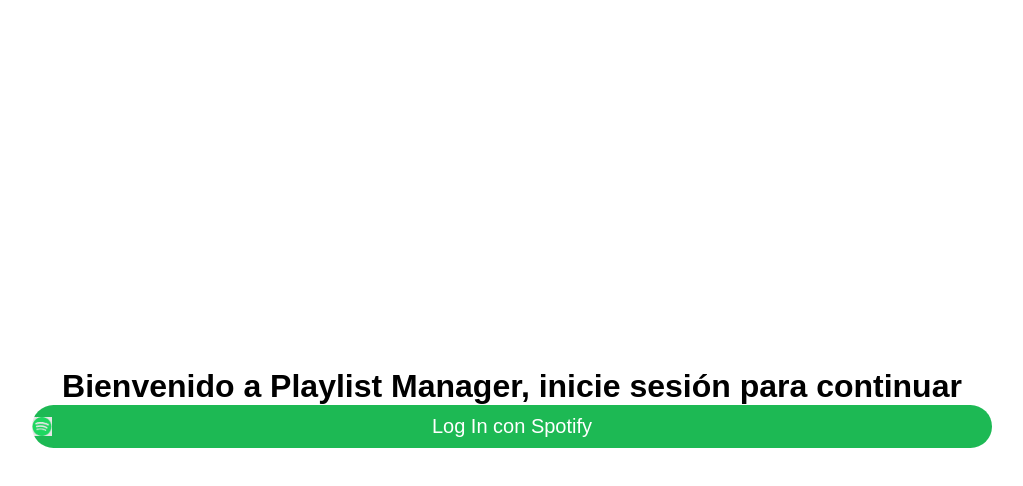
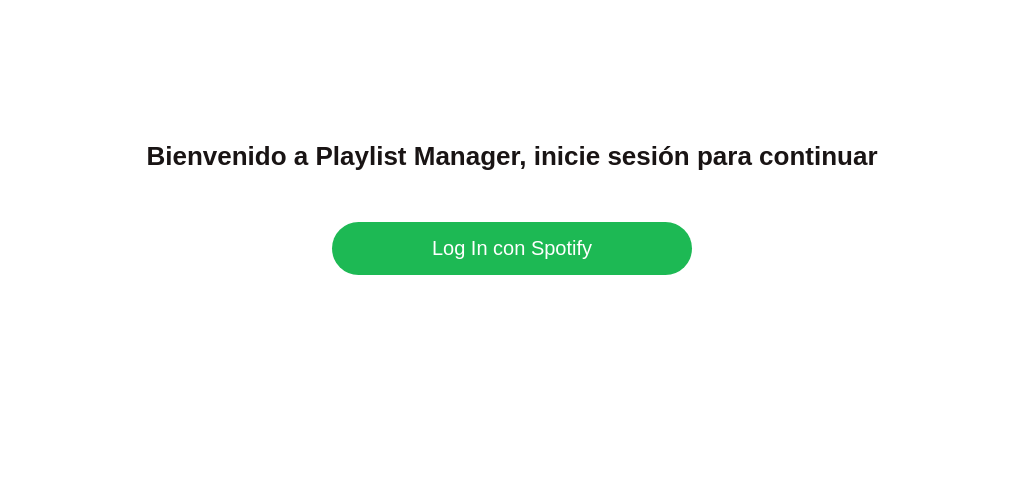
Before and after one commit to fvidalf/Playlist-Manager-Front, a React (Vite) app: page / in a window 1280 px wide. Shown: the top 486 px of the page, without its empty margins (128-1151 px from the left). Built offline with nearby package versions, Linux system fonts and the light colour scheme.

Commit message:
modificaciones esteticas

```diff
--- a/src/Login.jsx
+++ b/src/Login.jsx
@@ -3,8 +3,8 @@
 export default function App() {
   return (
     <>
-    <h1>Bienvenido a Playlist Manager, inicie sesión para continuar</h1>
-    <button>Log In con Spotify</button>
+    <h1> Bienvenido a Playlist Manager, inicie sesión para continuar </h1>
+    <button class="spoti-button">Log In con Spotify</button>
   </>
   )
 }
--- a/src/styles.css
+++ b/src/styles.css
@@ -1,39 +1,35 @@
 body {
+    font-size: small;
     display: flex;
-    flex-direction: column; /* Cambia la dirección del flex a columna */
-    justify-content: center; /* Centra el contenido verticalmente */
-    align-items: center; /* Centra el contenido horizontalmente */
-    height: 100vh;
+    flex-direction: column;
+    justify-content: center;
+    align-items: center;
+    height: 50vh;
     background-color: #ffffff;
 }
 
-.button-container {
-    margin-top: auto; /* Empuja el contenedor del botón hacia abajo */
+h1 {
+    color: #191414;
+    text-align: center;
+    font-family: 'Forum', sans-serif;
+    margin: 0;
 }
 
-h1 {
-    color: #000000;
-    text-align: center;
+.spoti-button {
     font-family: 'Forum', sans-serif;
-    margin: 0; /* Asegúrate de que el margen del h1 no afecte el centrado */
-}
-
-button {
-    font-family: 'Forum', sans-serif;
+    font-size: 20px;
     background-color: #1DB954;
     color: #ffffff;
-    padding: 10px 400px;
+    padding: 15px 100px;
     border: none;
     border-radius: 70px;
     cursor: pointer;
-    font-size: 20px;
+    display: block;
+    margin: auto;
+    margin-top: 50px;
     /* NO ENCUENTRO UNA PUTA IMAGEN PNG DE SPOTIFY PARA EL BOTON ME CAGO EN TODO */
-    background-image: url('img/spotify.png');
-    background-position: left;
-    background-repeat: no-repeat;
-    background-size: 20px;
 }
 
 button:hover {
-    background-color: #191414;
+    background-color: #282828;
 }
```
Also changed, not shown: src/img/spotify.png.
